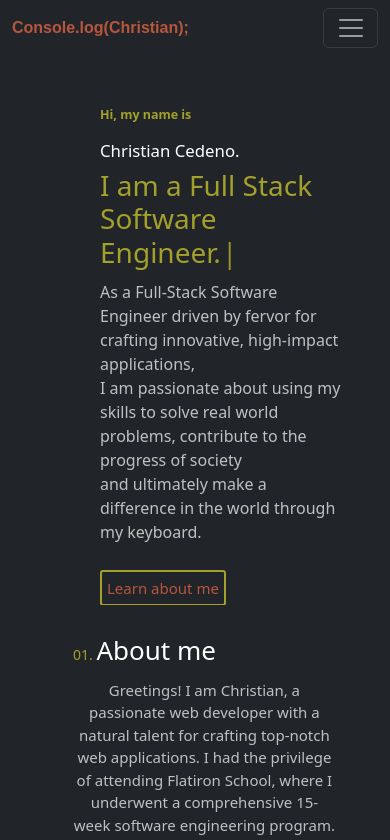
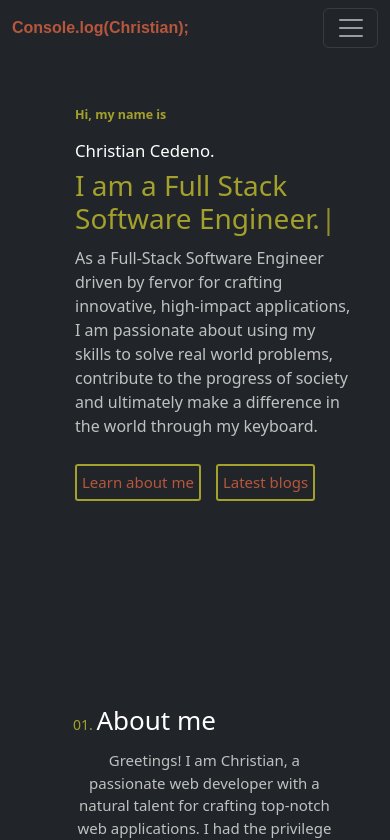
Before and after one commit to cedenoc181/pw2023, a React (Create React App) app: page / in a window 390 px wide. Shown: the top 840 px of the page. Built offline with nearby package versions, Linux system fonts and the light colour scheme.

Commit message:
made new media query for devices with 390px wide

```diff
--- a/src/Component/Home.css
+++ b/src/Component/Home.css
@@ -253,3 +253,21 @@
       font-size: 15px;
     }
   }
+
+  @media only screen and (max-width: 390px) {
+    #home::-webkit-scrollbar {
+      display: none;
+    }
+
+    #home {
+      height: 80vh;
+    }
+
+    main {
+      width: 75%;
+      padding-right: 10px !important;
+      margin-left: 75px !important;
+    }
+
+
+  }
```
